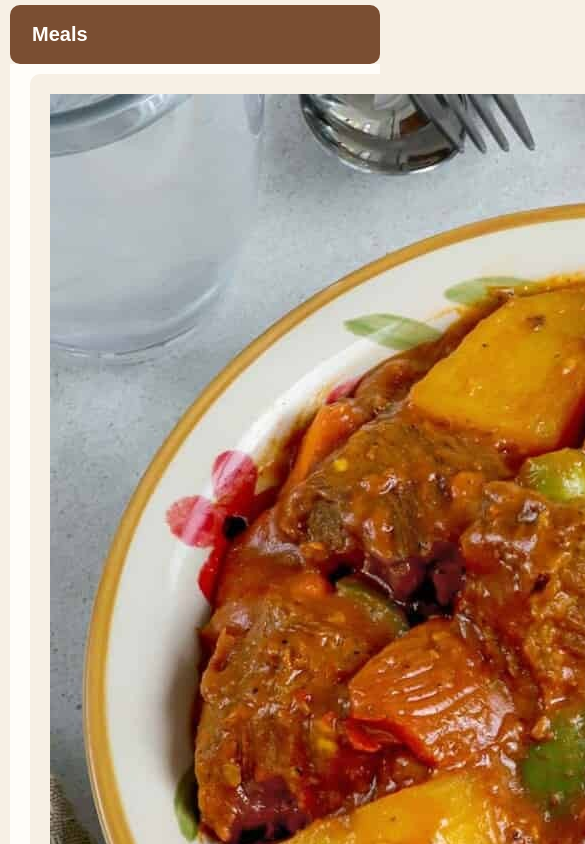
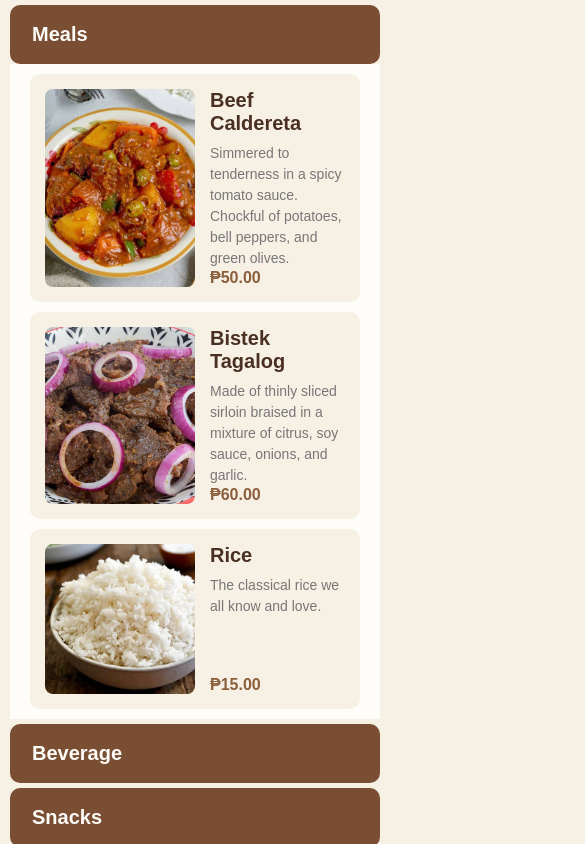
Before and after one commit to Student4459/nanale-website, a plain HTML site: page practice/menu.html in a window 390 px wide. Both pictures are taken after a click on the button "Meals". Shown: the top 844 px of the page, 585 px wide, since content can reach past the window. Drawn offline with Linux system fonts and the light colour scheme.

Commit message:
Added image in practice menu and @media in practice style to support mobile viewing.

```diff
--- a/practice/script.js
+++ b/practice/script.js
@@ -31,9 +31,12 @@ function displayMenu(menuItems) {
 
             itemDiv.innerHTML = `
                 <img src="${item.image}" alt="${item.name}">
-                <h3 class="item-name">${item.name}</h3>
-                <p class="item-details">${item.details}</p>
-                <p class="item-price">₱${item.price.toFixed(2)}</p>
+
+                <div class="item-content">
+                    <h3 class="item-name">${item.name}</h3>
+                    <p class="item-details">${item.details}</p>
+                    <p class="item-price">₱${item.price.toFixed(2)}</p>
+                </div>
             `;
 
             container.appendChild(itemDiv);
--- a/practice/style.css
+++ b/practice/style.css
@@ -57,9 +57,26 @@ body {
 }
 
 .menu-item {
+    display: flex;
+    flex-direction: row;
     background-color: #F7F0E5;
-    padding: 20px;
+    padding: 15px;
+    gap: 15px;
     border-radius: 10px;
+    min-height: 180px;
+}
+
+.menu-item img {
+    width: 150px;
+    aspect-ratio: 1/1;
+    object-fit: cover;
+    border-radius: 8px;
+    flex-shrink: 0;
+}
+
+.item-content {
+    display: flex;
+    flex-direction: column;
 }
 
 .item-name {
@@ -77,6 +94,11 @@ body {
 .item-price {
     font-weight: bold;
     color: #8B5E3C;
-    margin-top: 8px;
+    margin-top: auto;
+}
 
+@media (max-width: 600px)  {
+    .submenu.active {
+        grid-template-columns: repeat(1,1fr);
+    }
 }
```
